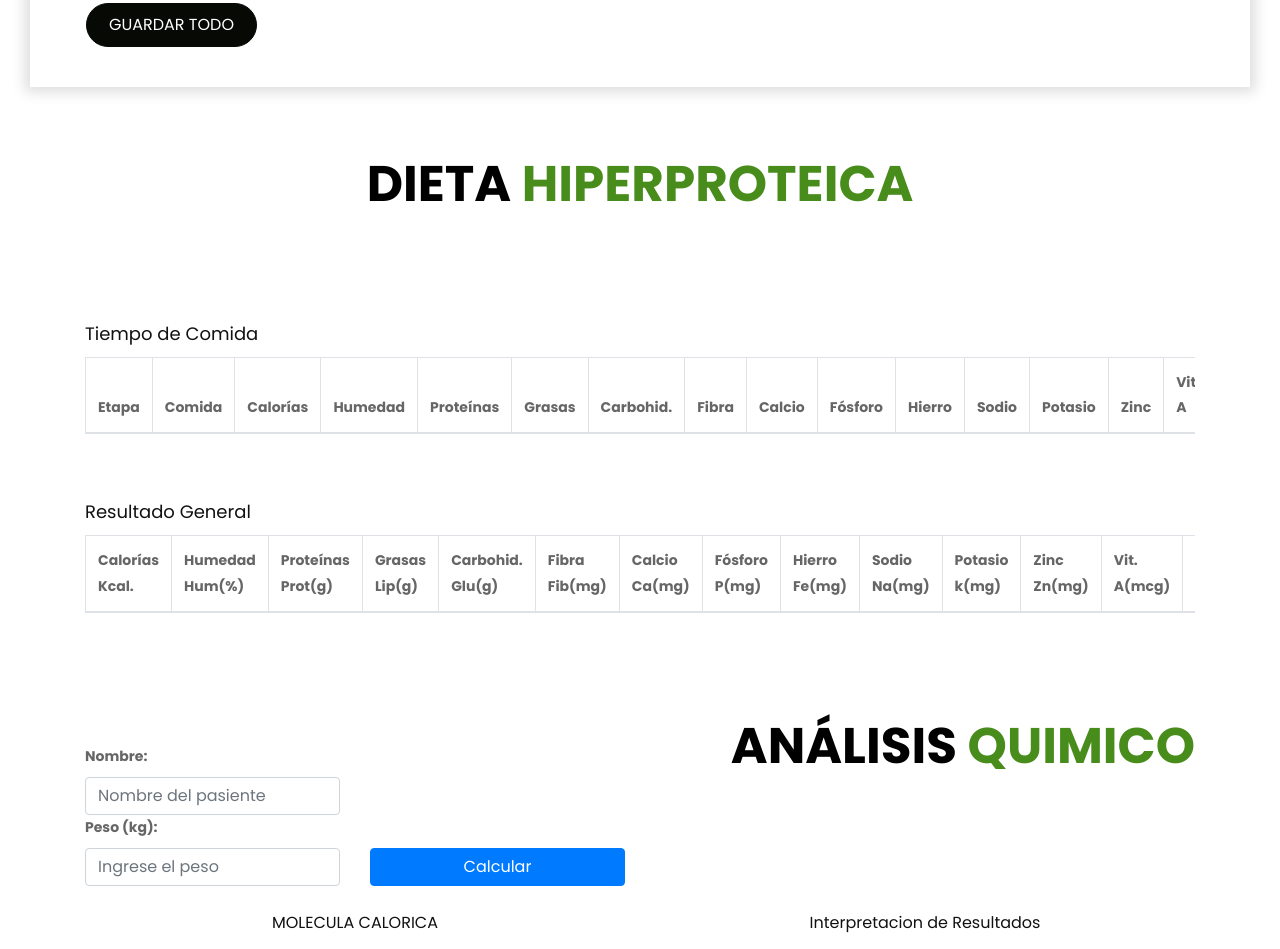
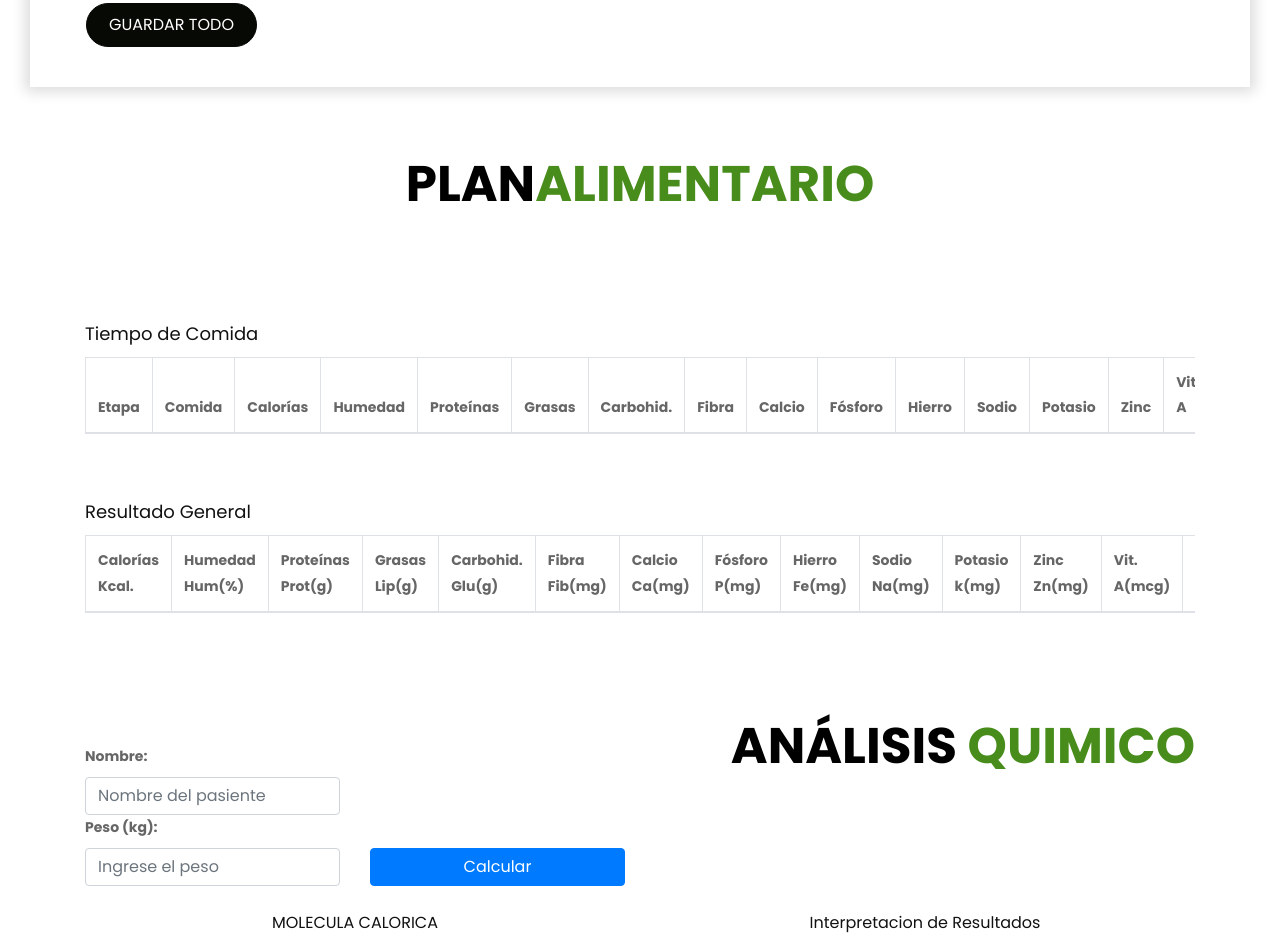
Before and after one commit to GuidoTipoloCondori/CNI, a plain HTML site: page index.html in a window 1280 px wide. Shown: the part 1498-2447 px from the top of the page. Drawn offline with nearby package versions, Linux system fonts and the light colour scheme; some packages are replaced by stand-ins of ours.

Commit message:
cambio de titulos

```diff
--- a/index.html
+++ b/index.html
@@ -305,7 +305,7 @@
     <div class="row">
       <div class="col-md-12">
         <div  class="titlepage">
-          <h2> Dieta <strong class="llow"> HIPERPROTEICA </strong> </h2>
+          <h2>PLAN<strong class="llow">ALIMENTARIO</strong> </h2>
         </div>
       </div>
     </div>
```
